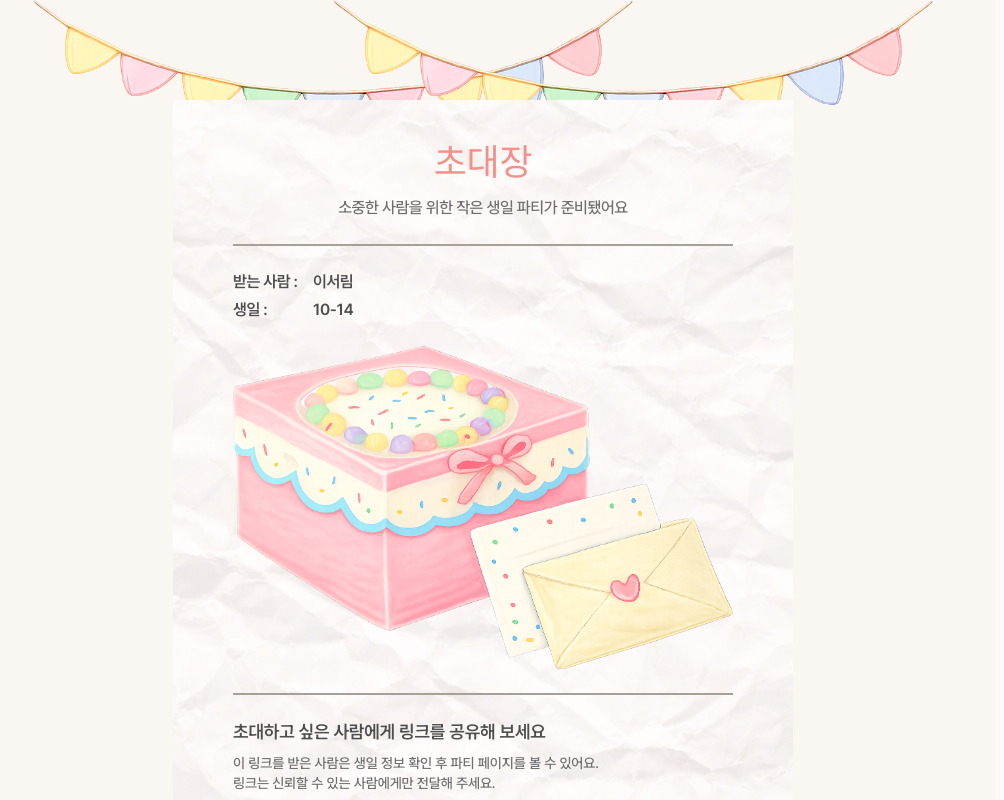
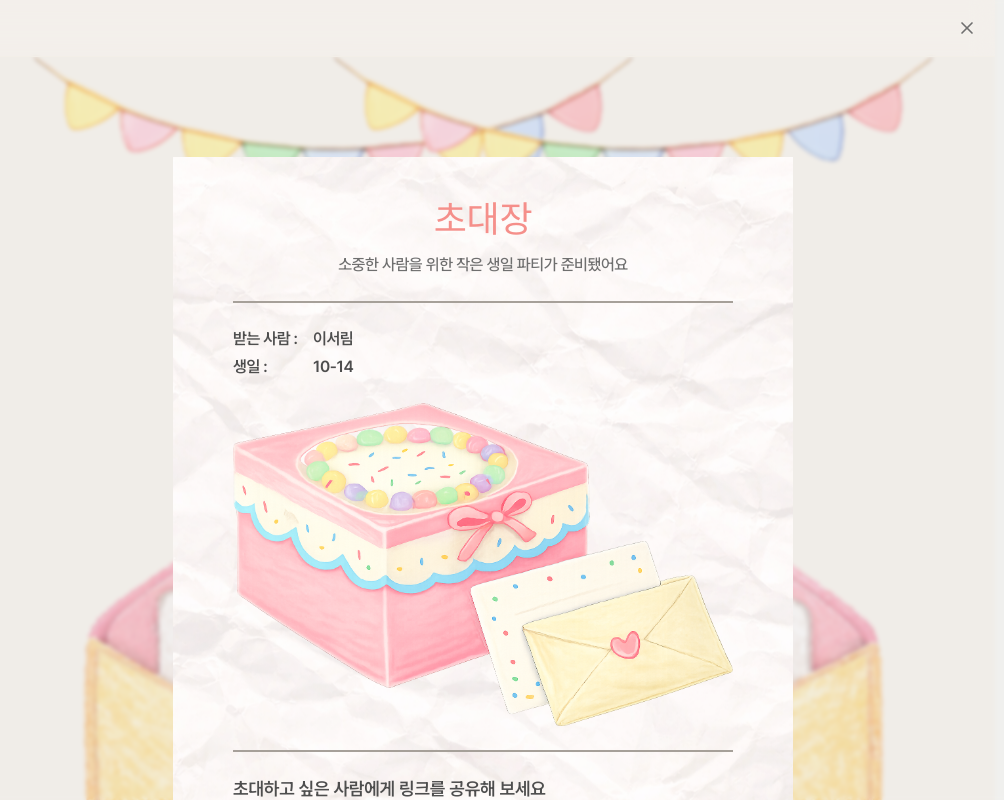
Before and after one commit to Leeseoleem/my-little-birthday-party, a React (Vite) app: page /creator/complete in a window 1280 px wide. Shown: the whole page, without its empty margins (157-1161 px from the left). Built offline with nearby package versions, Linux system fonts and the light colour scheme; a web font is replaced by a local one.

Commit message:
feat: complete 페이지 최종 완성

```diff
--- a/src/routes/creator/complete.tsx
+++ b/src/routes/creator/complete.tsx
@@ -2,9 +2,13 @@ import { createFileRoute } from "@tanstack/react-router";
 
 import GarlandLayout from "../../components/layout/page/GarlandLayout";
 import CreatorShareSection from "../../features/creator/components/CreatorShareSection";
+import EnvelopeLayout from "../../components/layout/page/EnvelopeLayout";
 
 export const Route = createFileRoute("/creator/complete")({
   staticData: {
+    creatorHeader: {
+      kind: "close",
+    },
     creatorLayout: {
       isFullBleed: true,
     },
@@ -14,9 +18,11 @@ export const Route = createFileRoute("/creator/complete")({
 
 function CreatorCompletePage() {
   return (
-    <GarlandLayout>
-      <div className="h-full min-h-0 overflow-y-auto">
-        <div className="flex flex-1 min-h-full items-center justify-center py-12 md:py-18 lg:py-25">
+    <GarlandLayout hasHeader>
+      <EnvelopeLayout />
+      <div className="fixed inset-0 bg-black/4 backdrop-blur-[2px] z-0 pointer-events-none" />
+      <div className="flex-1 flex justify-center items-center">
+        <div className="flex h-full py-8 mdh:py-16 lgh:py-25">
           <CreatorShareSection
             info={{
               inviteeName: "이서림",
```
